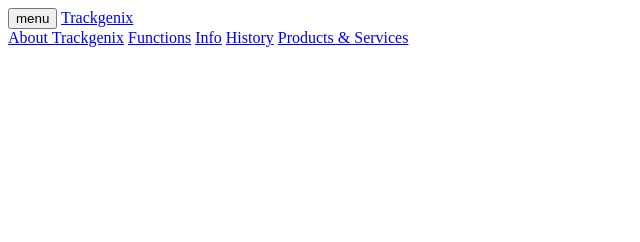
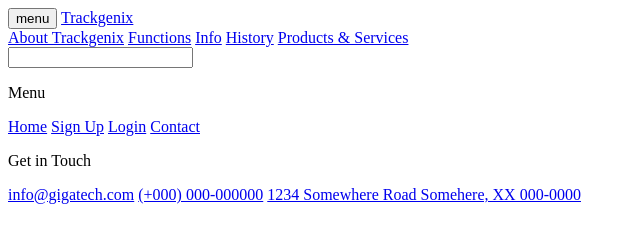
Before and after one commit to gonzaloperrone/BaSP-A2022-Etapa-1, a plain HTML site: page Semana-01/index.html in a window 1280 px wide. Shown: the whole page, without its empty margins (0-640 px from the left). Drawn offline with Linux system fonts and the light colour scheme.

Commit message:
BaSP-W01: add sidebar

```diff
--- a/Semana-01/index.html
+++ b/Semana-01/index.html
@@ -24,6 +24,23 @@
     </nav>
   </header>
 
+  <aside>
+    <input type="search">
+    <div>
+      <p>Menu</p>
+      <a href="#">Home</a>
+      <a href="#">Sign Up</a>
+      <a href="#">Login</a>
+      <a href="#">Contact</a>
+    </div>
+    <div>
+      <p>Get in Touch</p>
+      <a href="#">info@gigatech.com</a>
+      <a href="#">(+000) 000-000000</a>
+      <a href="#">1234 Somewhere Road Somehere, XX 000-0000</a>
+    </div>
+  </aside>
+
 </body>
 
 </html>
```
